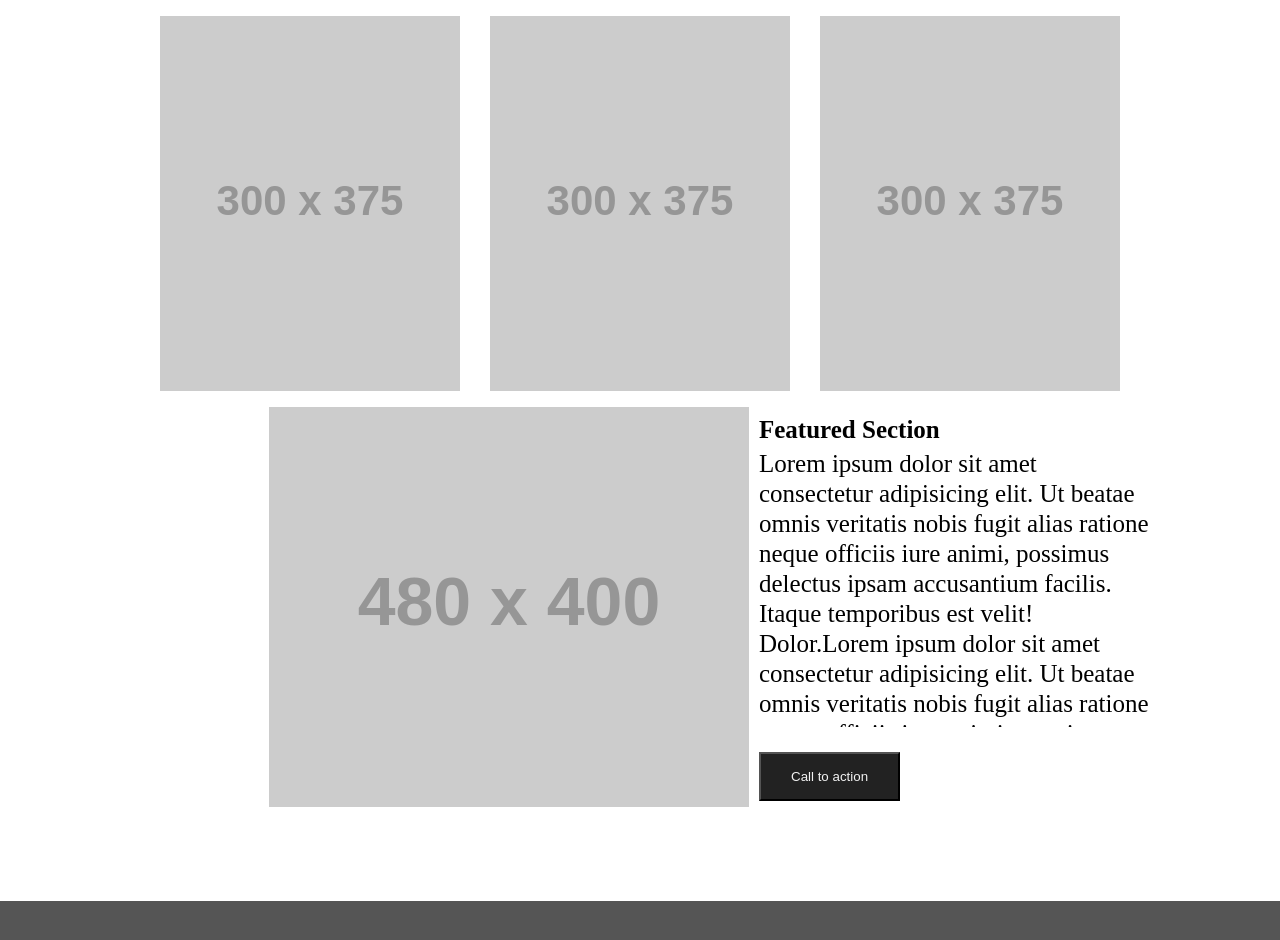
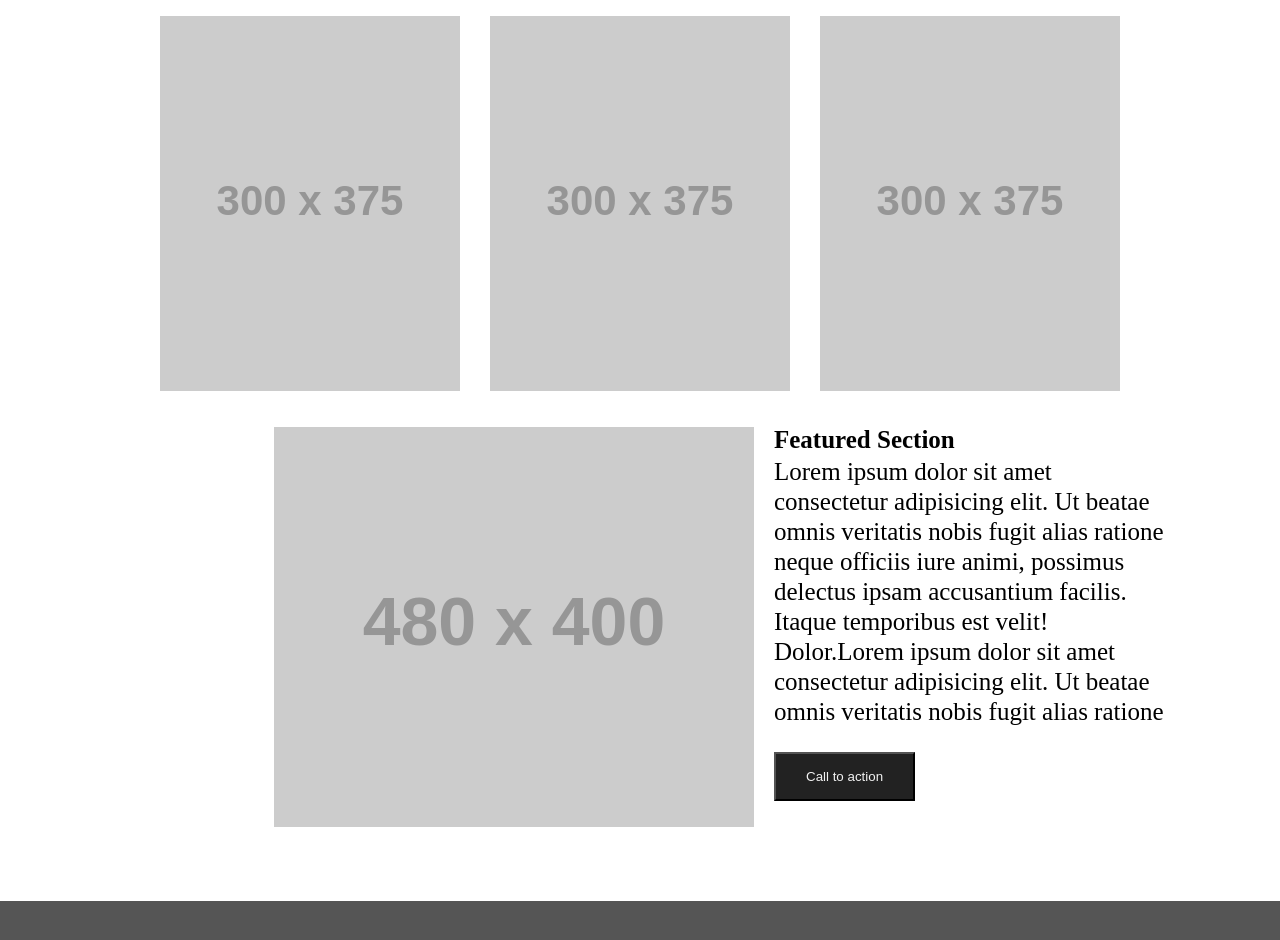
Before and after one commit to Mohammed-Alramahi/wirefame-exercise, a plain HTML site: page index.html in a window 1280 px wide. Shown: the part 600-1540 px from the top of the page. Drawn offline with Linux system fonts and the light colour scheme; placeholder pictures from the web are drawn by us.

Commit message:
fixed featured section

```diff
--- a/css/style.css
+++ b/css/style.css
@@ -35,11 +35,12 @@ main{
 #content div{
     display: inline-block;
     padding: 13px;
+    margin-bottom: 20px;
 }
 
 article{
    width: 90%;
-   margin-left: 205px;
+   margin-left: 210px;
 
 }
 article img{
@@ -50,13 +51,13 @@ article img{
 article h2{
     font-size: 25px;
     font-weight: bold;
-    margin-bottom: 7px;
+    margin-bottom: 5px;
 }
 article div{
     max-height: 300px;
     overflow: scroll;
     scroll-snap-type: none;
-    padding: 10px;
+    padding-left: 20px;
     width: 38%;
     height: max-content;
     margin-bottom: 10px;
@@ -73,7 +74,7 @@ article  button{
  color:  #f2f2f2;
  padding: 15px 30px;
  margin-top: 15px;
- margin-left: 10px;
+ margin-left: 20px;
 }
 article  button:hover{
     background-color: #555555;
```
